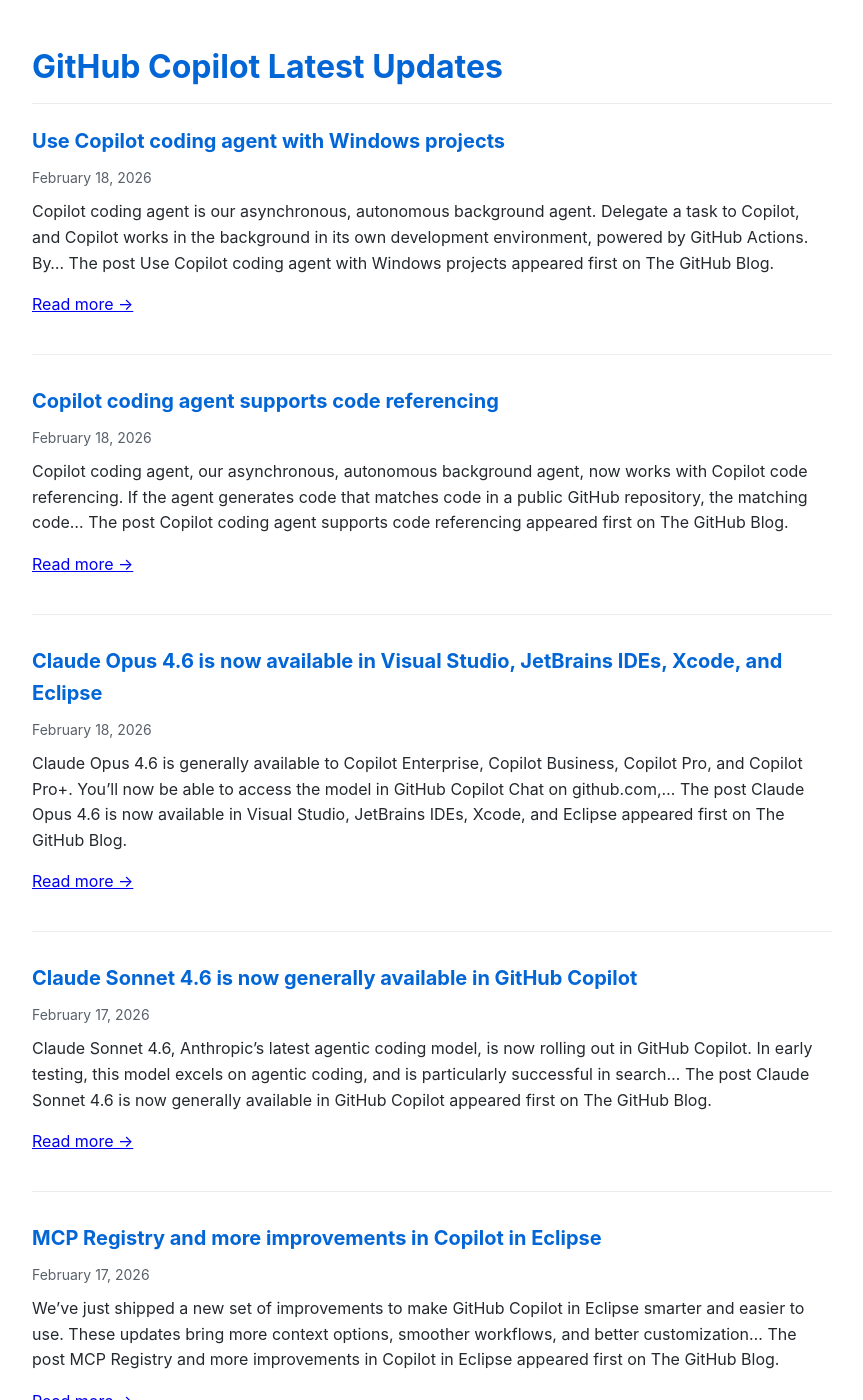
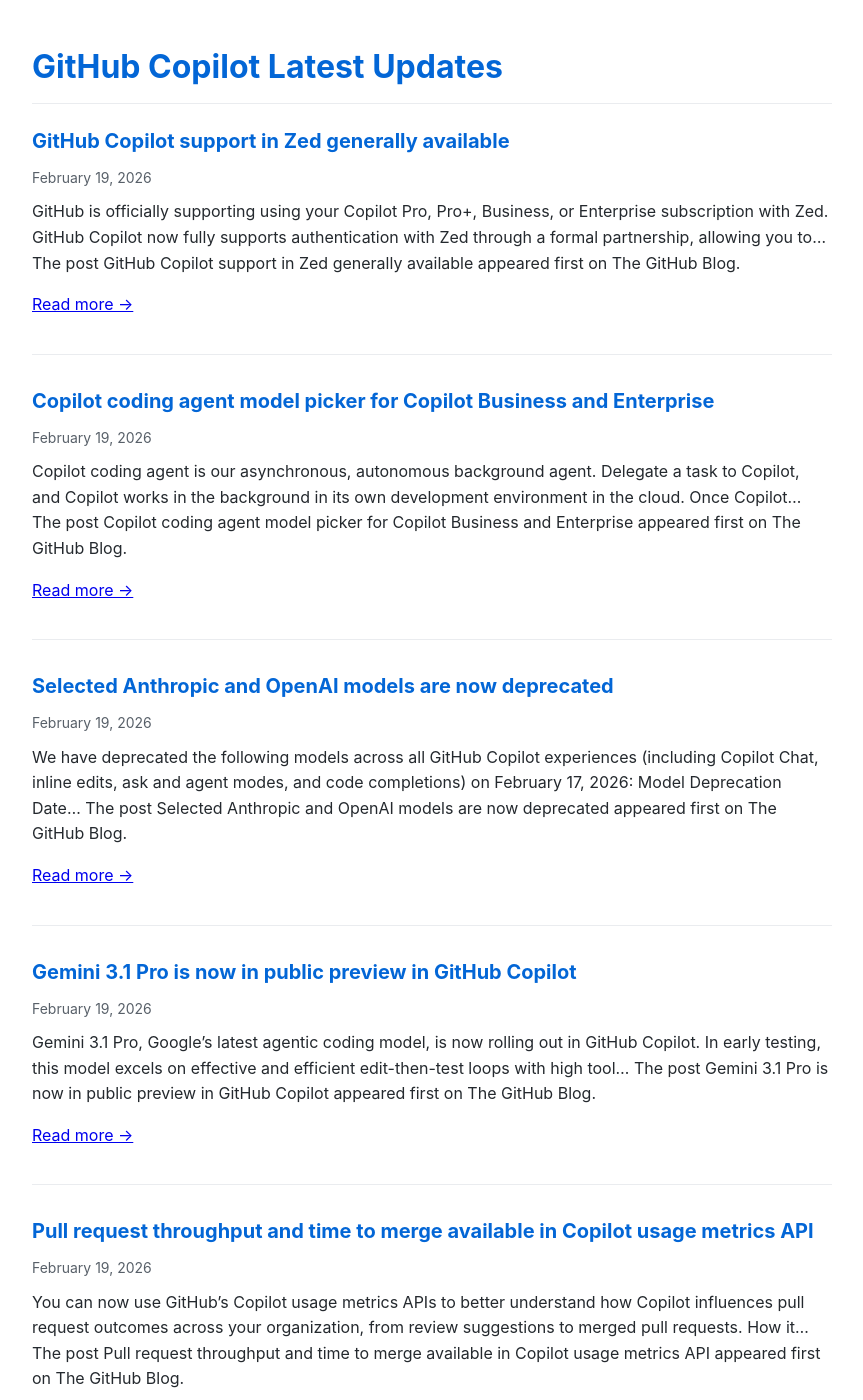
Before and after one commit to Oregand/oregand.github.io, a Jekyll site: the page copilot-feed.html, which Jekyll copies as it is, in a window 1280 px wide and 1400 px high. Shown: the whole window, without its empty margins (208-1071 px from the left). Built offline with Jekyll 4.4.1, drawn with Linux system fonts in a browser that asks for light colours; some of the changed text lies outside the part shown.

Commit message:
Update RSS feed

```diff
--- a/copilot-feed.html
+++ b/copilot-feed.html
@@ -65,6 +65,71 @@
 
   <div class="feed-item">
     <div class="feed-title">
+      <a href="https://github.blog/changelog/2026-02-19-github-copilot-support-in-zed-generally-available" target="_blank">GitHub Copilot support in Zed generally available</a>
+    </div>
+    <div class="feed-date">February 19, 2026</div>
+    <div class="feed-description">
+      GitHub is officially supporting using your Copilot Pro, Pro+, Business, or Enterprise subscription with Zed. GitHub Copilot now fully supports authentication with Zed through a formal partnership, allowing you to&#8230;
+The post GitHub Copilot support in Zed generally available appeared first on The GitHub Blog.
+
+      <p><a href="https://github.blog/changelog/2026-02-19-github-copilot-support-in-zed-generally-available" target="_blank">Read more →</a></p>
+    </div>
+  </div>
+
+  <div class="feed-item">
+    <div class="feed-title">
+      <a href="https://github.blog/changelog/2026-02-19-model-picker-for-copilot-coding-agent-for-copilot-business-and-enterprise-users" target="_blank">Copilot coding agent model picker for Copilot Business and Enterprise</a>
+    </div>
+    <div class="feed-date">February 19, 2026</div>
+    <div class="feed-description">
+      Copilot coding agent is our asynchronous, autonomous background agent. Delegate a task to Copilot, and Copilot works in the background in its own development environment in the cloud. Once Copilot&#8230;
+The post Copilot coding agent model picker for Copilot Business and Enterprise appeared first on The GitHub Blog.
+
+      <p><a href="https://github.blog/changelog/2026-02-19-model-picker-for-copilot-coding-agent-for-copilot-business-and-enterprise-users" target="_blank">Read more →</a></p>
+    </div>
+  </div>
+
+  <div class="feed-item">
+    <div class="feed-title">
+      <a href="https://github.blog/changelog/2026-02-19-selected-anthropic-and-openai-models-are-now-deprecated" target="_blank">Selected Anthropic and OpenAI models are now deprecated</a>
+    </div>
+    <div class="feed-date">February 19, 2026</div>
+    <div class="feed-description">
+      We have deprecated the following models across all GitHub Copilot experiences (including Copilot Chat, inline edits, ask and agent modes, and code completions) on February 17, 2026: Model Deprecation Date&#8230;
+The post Selected Anthropic and OpenAI models are now deprecated appeared first on The GitHub Blog.
+
+      <p><a href="https://github.blog/changelog/2026-02-19-selected-anthropic-and-openai-models-are-now-deprecated" target="_blank">Read more →</a></p>
+    </div>
+  </div>
+
+  <div class="feed-item">
+    <div class="feed-title">
+      <a href="https://github.blog/changelog/2026-02-19-gemini-3-1-pro-is-now-in-public-preview-in-github-copilot" target="_blank">Gemini 3.1 Pro is now in public preview in GitHub Copilot</a>
+    </div>
+    <div class="feed-date">February 19, 2026</div>
+    <div class="feed-description">
+      Gemini 3.1 Pro, Google&#8217;s latest agentic coding model, is now rolling out in GitHub Copilot. In early testing, this model excels on effective and efficient edit-then-test loops with high tool&#8230;
+The post Gemini 3.1 Pro is now in public preview in GitHub Copilot appeared first on The GitHub Blog.
+
+      <p><a href="https://github.blog/changelog/2026-02-19-gemini-3-1-pro-is-now-in-public-preview-in-github-copilot" target="_blank">Read more →</a></p>
+    </div>
+  </div>
+
+  <div class="feed-item">
+    <div class="feed-title">
+      <a href="https://github.blog/changelog/2026-02-19-pull-request-throughput-and-time-to-merge-available-in-copilot-usage-metrics-api" target="_blank">Pull request throughput and time to merge available in Copilot usage metrics API</a>
+    </div>
+    <div class="feed-date">February 19, 2026</div>
+    <div class="feed-description">
+      You can now use GitHub&#8217;s Copilot usage metrics APIs to better understand how Copilot influences pull request outcomes across your organization, from review suggestions to merged pull requests. How it&#8230;
+The post Pull request throughput and time to merge available in Copilot usage metrics API appeared first on The GitHub Blog.
+
+      <p><a href="https://github.blog/changelog/2026-02-19-pull-request-throughput-and-time-to-merge-available-in-copilot-usage-metrics-api" target="_blank">Read more →</a></p>
+    </div>
+  </div>
+
+  <div class="feed-item">
+    <div class="feed-title">
       <a href="https://github.blog/changelog/2026-02-18-use-copilot-coding-agent-with-windows-projects" target="_blank">Use Copilot coding agent with Windows projects</a>
     </div>
     <div class="feed-date">February 18, 2026</div>
@@ -128,73 +193,8 @@ The post MCP Registry and more improvements in Copilot in Eclipse appeared first
     </div>
   </div>
 
-  <div class="feed-item">
-    <div class="feed-title">
-      <a href="https://github.blog/changelog/2026-02-17-delegate-tasks-to-copilot-coding-agent-from-visual-studio" target="_blank">Delegate tasks to Copilot coding agent from Visual Studio</a>
-    </div>
-    <div class="feed-date">February 17, 2026</div>
-    <div class="feed-description">
-      Copilot coding agent is our asynchronous, autonomous background agent. Delegate a task to Copilot, and it opens a draft pull request, works in the background in the cloud, and then&#8230;
-The post Delegate tasks to Copilot coding agent from Visual Studio appeared first on The GitHub Blog.
-
-      <p><a href="https://github.blog/changelog/2026-02-17-delegate-tasks-to-copilot-coding-agent-from-visual-studio" target="_blank">Read more →</a></p>
-    </div>
-  </div>
-
-  <div class="feed-item">
-    <div class="feed-title">
-      <a href="https://github.blog/changelog/2026-02-17-assign-issues-to-copilot-coding-agent-from-raycast" target="_blank">Assign issues to Copilot coding agent from Raycast</a>
-    </div>
-    <div class="feed-date">February 17, 2026</div>
-    <div class="feed-description">
-      Copilot coding agent is our asynchronous, autonomous background agent. Delegate a task to Copilot, and it works in the background, then requests a review from you. You can now assign&#8230;
-The post Assign issues to Copilot coding agent from Raycast appeared first on The GitHub Blog.
-
-      <p><a href="https://github.blog/changelog/2026-02-17-assign-issues-to-copilot-coding-agent-from-raycast" target="_blank">Read more →</a></p>
-    </div>
-  </div>
-
-  <div class="feed-item">
-    <div class="feed-title">
-      <a href="https://github.blog/changelog/2026-02-13-new-features-and-improvements-in-github-copilot-in-jetbrains-ides-2" target="_blank">New features and improvements in GitHub Copilot in JetBrains IDEs</a>
-    </div>
-    <div class="feed-date">February 14, 2026</div>
-    <div class="feed-description">
-      This update brings several improvements to GitHub Copilot in JetBrains IDEs. These include support for Agent Skills in preview, several user experience improvements across inline chat and settings, and quality&#8230;
-The post New features and improvements in GitHub Copilot in JetBrains IDEs appeared first on The GitHub Blog.
-
-      <p><a href="https://github.blog/changelog/2026-02-13-new-features-and-improvements-in-github-copilot-in-jetbrains-ides-2" target="_blank">Read more →</a></p>
-    </div>
-  </div>
-
-  <div class="feed-item">
-    <div class="feed-title">
-      <a href="https://github.blog/changelog/2026-02-13-updated-status-experience" target="_blank">Updated GitHub status page experience</a>
-    </div>
-    <div class="feed-date">February 14, 2026</div>
-    <div class="feed-description">
-      We&#8217;ve updated the GitHub status page to make incident information easier to find and more useful during an active event. The status site now includes a&#8239;90-day historical view of availability&#8239;and&#8230;
-The post Updated GitHub status page experience appeared first on The GitHub Blog.
-
-      <p><a href="https://github.blog/changelog/2026-02-13-updated-status-experience" target="_blank">Read more →</a></p>
-    </div>
-  </div>
-
-  <div class="feed-item">
-    <div class="feed-title">
-      <a href="https://github.blog/changelog/2026-02-13-network-configuration-changes-for-copilot-coding-agent" target="_blank">Network configuration changes for Copilot coding agent</a>
-    </div>
-    <div class="feed-date">February 13, 2026</div>
-    <div class="feed-description">
-      Copilot coding agent is our asynchronous, autonomous background agent. Delegate a task to Copilot, and Copilot works in the background in its own development environment, powered by GitHub Actions. Once&#8230;
-The post Network configuration changes for Copilot coding agent appeared first on The GitHub Blog.
-
-      <p><a href="https://github.blog/changelog/2026-02-13-network-configuration-changes-for-copilot-coding-agent" target="_blank">Read more →</a></p>
-    </div>
-  </div>
-
   <div class="update-info">
-    Feed last updated: February 19, 2026 at 12:05 PM
+    Feed last updated: February 20, 2026 at 12:04 AM
   </div>
 </body>
 </html>
```
